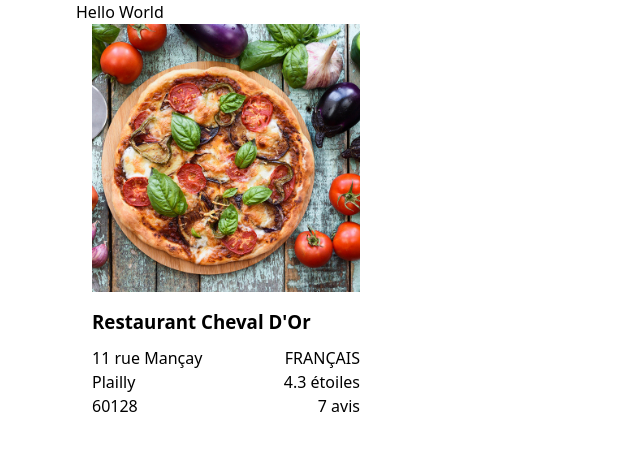
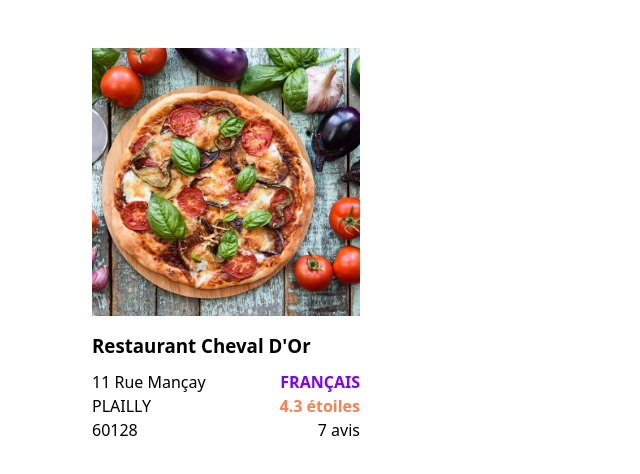
Before and after one commit to KpryKorn/ravenous, a React (Vite) app: page / in a window 1280 px wide. Shown: the top 474 px of the page, without its empty margins (0-640 px from the left). Built offline with nearby package versions, Linux system fonts and the light colour scheme.

Commit message:
started adding data

```diff
--- a/src/App.jsx
+++ b/src/App.jsx
@@ -4,7 +4,6 @@ function App() {
   return (
     <>
       <main className="container">
-        <p>Hello World</p>
         <BusinessCard />
       </main>
     </>
--- /dev/null
+++ b/src/data/BusinessData.js
@@ -0,0 +1,21 @@
+class Restaurant {
+  constructor(name, address, city, zipCode, category, rating, reviewCount) {
+    this._name = name;
+    this._address = address;
+    this._city = city;
+    this._zipCode = zipCode;
+    this._category = category;
+    this._rating = rating;
+    this._reviewCount = reviewCount;
+  }
+}
+
+export const chevalDor = new Restaurant(
+  "Restaurant Cheval D'Or",
+  "11 Rue Mançay",
+  "PLAILLY",
+  "60128",
+  "FRANÇAIS",
+  4.3,
+  7
+);
--- a/src/pages/Home/BusinessCard.css
+++ b/src/pages/Home/BusinessCard.css
@@ -1,4 +1,5 @@
 .business-card {
+  padding-top: 3rem;
   padding-inline: 1rem;
   width: 300px;
   display: flex;
@@ -6,6 +7,7 @@
   align-items: flex-start;
   justify-content: space-between;
   gap: 10px;
+  font-weight: 500;
 }
 .business-card img {
   aspect-ratio: 1;
@@ -16,3 +18,12 @@
 .text-end {
   text-align: end;
 }
+#business-category {
+  text-transform: uppercase;
+  color: rgb(128, 0, 255);
+  font-weight: 600;
+}
+#business-stars {
+  color: coral;
+  font-weight: 600;
+}
--- a/src/pages/Home/BusinessCard.jsx
+++ b/src/pages/Home/BusinessCard.jsx
@@ -1,5 +1,6 @@
 import React from "react";
 import "./BusinessCard.css";
+import { chevalDor } from "../../data/BusinessData.js";
 
 export default function BusinessCard() {
   return (
@@ -7,17 +8,17 @@ export default function BusinessCard() {
       <div>
         <img src="../src/assets/pizza.jpeg" alt="Photo de pizza" />
       </div>
-      <h3>Restaurant Cheval D'Or</h3>
+      <h3>{chevalDor._name}</h3>
       <div className="split">
         <div>
-          <p>11 rue Mançay</p>
-          <p>Plailly</p>
-          <p>60128</p>
+          <p>{chevalDor._address}</p>
+          <p>{chevalDor._city}</p>
+          <p>{chevalDor._zipCode}</p>
         </div>
         <div className="text-end">
-          <p>FRANÇAIS</p>
-          <p>4.3 étoiles</p>
-          <p>7 avis</p>
+          <p id="business-category">{chevalDor._category}</p>
+          <p id="business-stars">{chevalDor._rating} étoiles</p>
+          <p>{chevalDor._reviewCount} avis</p>
         </div>
       </div>
     </div>
```
Also changed, not shown: src/pages/Home/BusinessList.jsx (added, +34 -0 lines), src/pages/Home/BusinessList.css (added).
